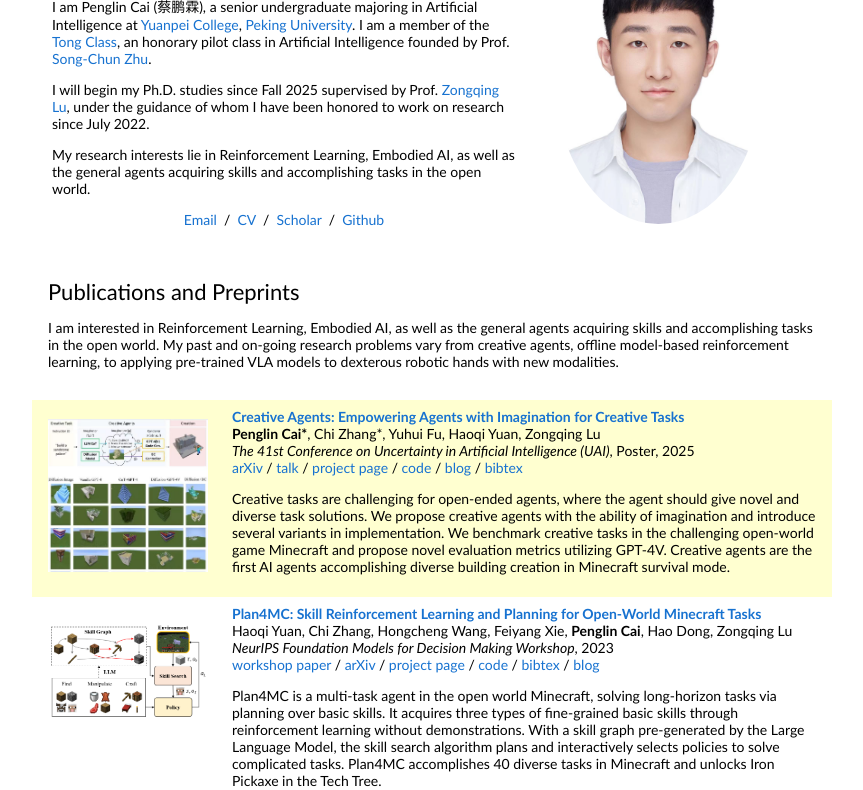
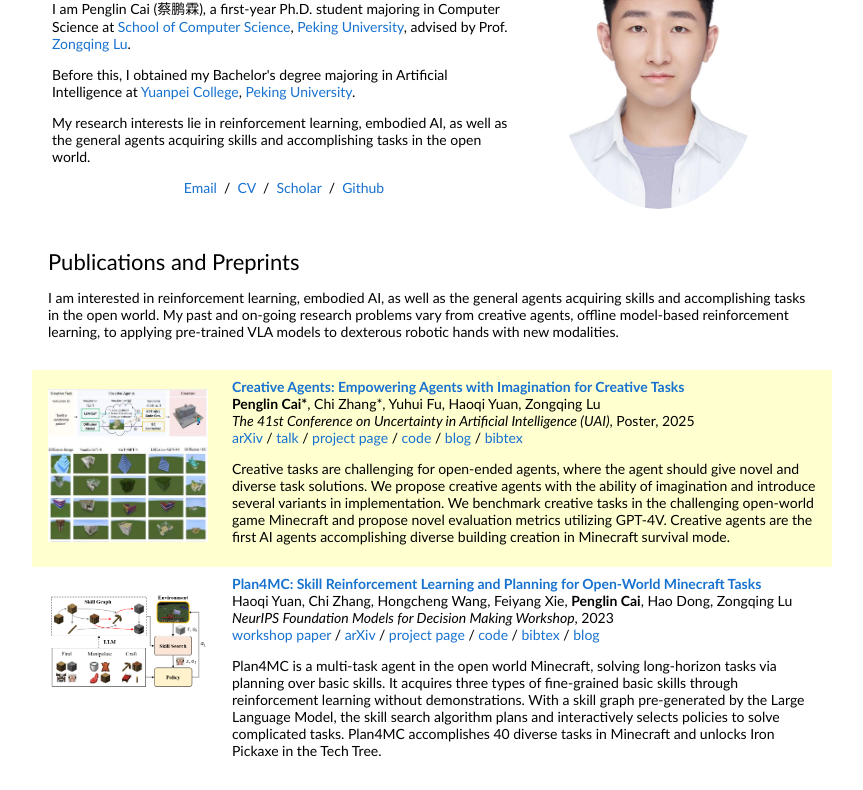
Before and after one commit to Intellouis/Intellouis.github.io, a plain HTML site: page index.html in a window 1280 px wide. Shown: the part 105-895 px from the top of the page, without its empty margins (208-1071 px from the left). Drawn offline with Linux system fonts and the light colour scheme.

Commit message:
update 2025/09

```diff
--- a/index.html
+++ b/index.html
@@ -22,11 +22,12 @@
                 <p class="name" style="text-align: center;">
                   Penglin Cai
                 </p>
-                <p>I am Penglin Cai (蔡鹏霖), a senior undergraduate majoring in Artificial Intelligence at <a href="https://yuanpei.pku.edu.cn/">Yuanpei College</a>, <a href="https://pku.edu.cn/">Peking University</a>. I am a member of the <a href="https://tongclass.ac.cn/">Tong Class</a>, an honorary pilot class in Artificial Intelligence founded by Prof. <a href="https://zhusongchun.net/">Song-Chun Zhu</a>.
+                <p>
+                  I am Penglin Cai (蔡鹏霖), a first-year Ph.D. student majoring in Computer Science at <a href="https://cs.pku.edu.cn/">School of Computer Science</a>, <a href="https://pku.edu.cn/">Peking University</a>, advised by Prof. <a href="https://z0ngqing.github.io/">Zongqing Lu</a>.
                 </p>
-                <p>I will begin my Ph.D. studies since Fall 2025 supervised by Prof. <a href="https://z0ngqing.github.io/">Zongqing Lu</a>, under the guidance of whom I have been honored to work on research since July 2022.
+                <p>Before this, I obtained my Bachelor's degree majoring in Artificial Intelligence at <a href="https://yuanpei.pku.edu.cn/">Yuanpei College</a>, <a href="https://pku.edu.cn/">Peking University</a>. <!-- I am a member of the <a href="https://tongclass.ac.cn/">Tong Class</a>, an honorary pilot class in Artificial Intelligence founded by Prof. <a href="https://zhusongchun.net/">Song-Chun Zhu</a>. -->
                 </p>
-                <p>My research interests lie in Reinforcement Learning, Embodied AI, as well as the general agents acquiring skills and accomplishing tasks in the open world.
+                <p>My research interests lie in reinforcement learning, embodied AI, as well as the general agents acquiring skills and accomplishing tasks in the open world.
                 </p>
                 <p style="text-align:center">
                   <a href="mailto:cpl@stu.pku.edu.cn">Email</a> &nbsp;/&nbsp;
@@ -46,7 +47,7 @@
               <td style="padding:16px;width:100%;vertical-align:middle">
                 <h2>Publications and Preprints</h2>
                 <p>
-                  I am interested in Reinforcement Learning, Embodied AI, as well as the general agents acquiring skills and accomplishing tasks in the open world. My past and on-going research problems vary from creative agents, offline model-based reinforcement learning, to applying pre-trained VLA models to dexterous robotic hands with new modalities.
+                  I am interested in reinforcement learning, embodied AI, as well as the general agents acquiring skills and accomplishing tasks in the open world. My past and on-going research problems vary from creative agents, offline model-based reinforcement learning, to applying pre-trained VLA models to dexterous robotic hands with new modalities.
                 </p>
               </td>
             </tr>
@@ -77,7 +78,8 @@
         </script>
       </td>
       <td style="padding:8px;width:80%;vertical-align:middle">
-        <a href="https://arxiv.org/abs/2310.10021">
+        <!-- <a href="https://arxiv.org/abs/2310.10021"> -->
+        <a href="https://openreview.net/forum?id=y0dbr5uSc9">
 			<span class="papertitle">Creative Agents: Empowering Agents with Imagination for Creative Tasks</span>
         </a>
         <br>
@@ -199,6 +201,7 @@
                 <td style="padding:16px;width:100%;vertical-align:middle">
                   <h2>Academic Services</h2>
                   <ul>
+                    <li>Program Committee, AAAI 2025</li>
                     <li>Reviewer, Multi-Agent Systems in the Era of Foundation Models: Opportunities, Challenges and Futures workshop @ ICML 2025</li>
                     <li>Reviewer, Open-World Agents workshop @ NeurIPS 2024</li>
                     <li>Reviewer, Foundation Models for Decision Making workshop @ NeurIPS 2023</li>
```
